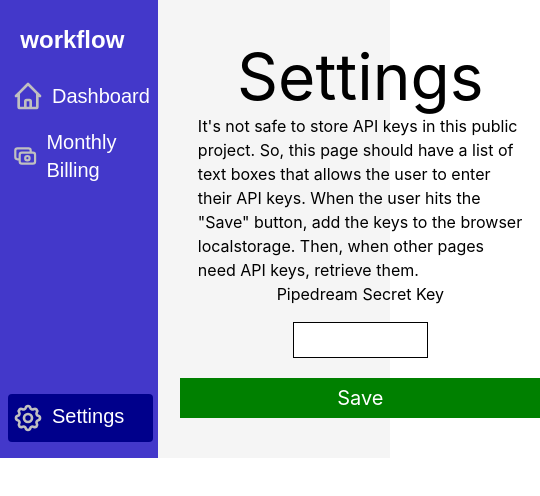
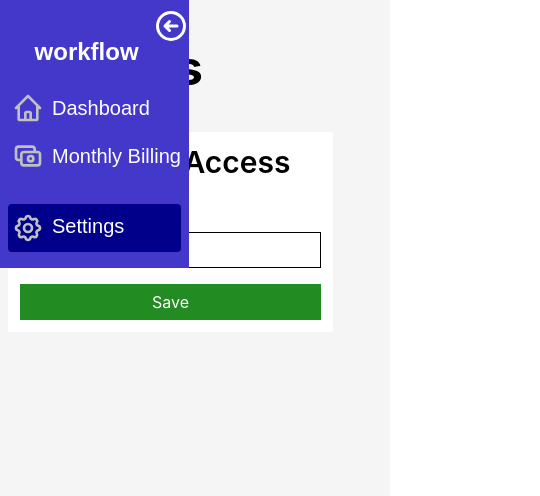
Before and after one commit to taskforce-services/taskforce-next-admin, a Next.js app: page /settings in a window 390 px wide. Shown: the top 496 px of the page, 540 px wide, since content can reach past the window. Built offline with nearby package versions, Linux system fonts and the light colour scheme.

Commit message:
Settings screen styled

```diff
--- a/components/layout.js
+++ b/components/layout.js
@@ -6,7 +6,9 @@ export default function Layout({ children }) {
       <Head>
         <title>Taskforce Services</title>
       </Head>
-      <main className="flex bg-gray-light">{children}</main>
+      <main className="flex bg-gray-light md:h-[100vh] xs:min-h-[100vh]">
+        {children}
+      </main>
     </>
   );
 }
--- a/components/sidebar.js
+++ b/components/sidebar.js
@@ -1,18 +1,63 @@
 import { useRouter } from "next/router";
+import { useState, useEffect } from "react";
 
 export default function Sidebar() {
+  const [sidebarOpen, setSidebarOpen] = useState(true);
   const router = useRouter();
+
   return (
-    <div className="md:h-[100vh] md:w-3/12 sm:w-3/12 sm:h-auto bg-indigo">
+    <>
+      {!sidebarOpen && (
+        <svg
+          xmlns="http://www.w3.org/2000/svg"
+          className="md:hidden xs:flex h-9 w-9 absolute mt-2 cursor-pointer"
+          fill="none"
+          viewBox="0 0 24 24"
+          stroke="black"
+          strokeWidth="2"
+          onClick={() => setSidebarOpen(!sidebarOpen)}
+        >
+          <path
+            strokeLinecap="round"
+            strokeLinejoin="round"
+            d="M13 9l3 3m0 0l-3 3m3-3H8m13 0a9 9 0 11-18 0 9 9 0 0118 0z"
+          />
+        </svg>
+      )}
+      <div
+        className={
+          (sidebarOpen &&
+            "md:h-[100vh] md:w-3/12 sm:w-3/12 md:flex md:flex-col sm:h-auto bg-indigo xs:absolute md:relative sm:h-[100vh]") ||
+          "hidden"
+        }
+      >
+        <div className=" md:hidden xs:flex w-full justify-end">
+          <svg
+            xmlns="http://www.w3.org/2000/svg"
+            className="md:hidden xs:flex h-9 w-9 absolute mt-2 cursor-pointer"
+            fill="none"
+            viewBox="0 0 24 24"
+            stroke="white"
+            strokeWidth="2"
+            onClick={() => setSidebarOpen(!sidebarOpen)}
+          >
+            <path
+              strokeLinecap="round"
+              strokeLinejoin="round"
+              d="M11 15l-3-3m0 0l3-3m-3 3h8M3 12a9 9 0 1118 0 9 9 0 01-18 0z"
+            />
+          </svg>
+        </div>
         <main className="flex flex-row h-full">
           <div
             key="navBar"
             className="flex justify-between flex-col h-full w-11/12"
           >
             <div>
-            <p className="font-sans flex justify-center text-white text-2xl font-bold m-6">
+              <p className="font-sans flex justify-center text-white text-2xl font-bold m-6 mt-9">
                 workflow
               </p>
+
               <nav>
                 <div
                   className={
@@ -48,7 +93,10 @@ export default function Sidebar() {
                     "my-4 mx-2 pl-1 rounded w-full hover:bg-violet"
                   }
                 >
-                <a className="flex flex-row mb-2 items-center" href="invoices">
+                  <a
+                    className="flex flex-row mb-2 items-center"
+                    href="invoices"
+                  >
                     <svg
                       xmlns="http://www.w3.org/2000/svg"
                       className="h-8 w-8"
@@ -100,12 +148,15 @@ export default function Sidebar() {
                       d="M15 12a3 3 0 11-6 0 3 3 0 016 0z"
                     ></path>
                   </svg>
-                <h2 className="ml-2 text-white font-sans text-xl">Settings</h2>
+                  <h2 className="ml-2 text-white font-sans text-xl">
+                    Settings
+                  </h2>
                 </div>
               </a>
             </div>
           </div>
         </main>
       </div>
+    </>
   );
 }
--- a/pages/index.js
+++ b/pages/index.js
@@ -4,7 +4,7 @@ import Sidebar from "../components/sidebar";
 
 export default function Index() {
   return (
-    <section className="m-10 w-10/12">
+    <section className="md:m-10 xs:m-2 w-10/12">
       <h1 className={styles.title}>
         Welcome to <a href="https://taskforce.services">Taskforce Services</a>!
       </h1>
--- a/pages/invoices/index.js
+++ b/pages/invoices/index.js
@@ -5,7 +5,7 @@ import Sidebar from "../../components/sidebar";
 
 export default function Invoice() {
   return (
-    <section className="m-10 w-10/12">
+    <section className="md:m-10 xs:m-2 w-10/12">
       <Head>
         <title>Taskforce Monthly Invoicing</title>
         <link rel="icon" href="/taskforce-next-admin/favicon.ico" />
--- a/pages/settings/index.js
+++ b/pages/settings/index.js
@@ -30,24 +30,24 @@ export default function Settings() {
   };
 
   return (
-    <section className="m-10 w-10/12">
-      <h1 className={styles.title}>Settings</h1>
-      <p>
-        It's not safe to store API keys in this public project. So, this page
-        should have a list of text boxes that allows the user to enter their API
-        keys. When the user hits the "Save" button, add the keys to the browser
-        localstorage. Then, when other pages need API keys, retrieve them.
-      </p>
-      <form onSubmit={onSubmit} className={styles.keyForm}>
-        <label> Pipedream Secret Key</label>
+    <section className="md:m-10 xs:m-2 w-10/12">
+      <h1 className="text-5xl font-bold mt-9">Settings</h1>
+      <form
+        onSubmit={onSubmit}
+        className="flex flex-col mt-10 bg-white max-w-md xs:w-full w-5/12 p-3"
+      >
+        <label className="text-3xl font-semibold"> Pipedream Access Key</label>
         <input
           onChange={(e) => setKey(e.target.value)}
-          className="border w-5/12 h-9 mt-4"
+          className="border w-full h-9 mt-4"
           required
           value={key}
         />
         {loader && <div className={styles.loader} />}
-        <button className={styles.submit} type="submit">
+        <button
+          className="w-full text-white h-9 bg-forest-green mt-4"
+          type="submit"
+        >
           Save
         </button>
       </form>
--- a/styles/Home.module.css
+++ b/styles/Home.module.css
@@ -97,6 +97,7 @@
   margin: 0;
   line-height: 1.15;
   font-size: 4rem;
+  margin-top: 2rem;
 }
 
 .title,
--- a/tailwind.config.js
+++ b/tailwind.config.js
@@ -5,6 +5,7 @@ module.exports = {
   ],
   theme: {
     screens: {
+      xs: "360px",
       sm: "480px",
       md: "768px",
       lg: "976px",
@@ -16,6 +17,7 @@ module.exports = {
       pink: "#ff49db",
       orange: "#ff7849",
       green: "#13ce66",
+      "forest-green": "#228B22",
       yellow: "#ffc82c",
       indigo: "rgb(67 56 202)",
       "gray-dark": "#273444",
```
Lines whose indentation alone changed are shown as unchanged.
